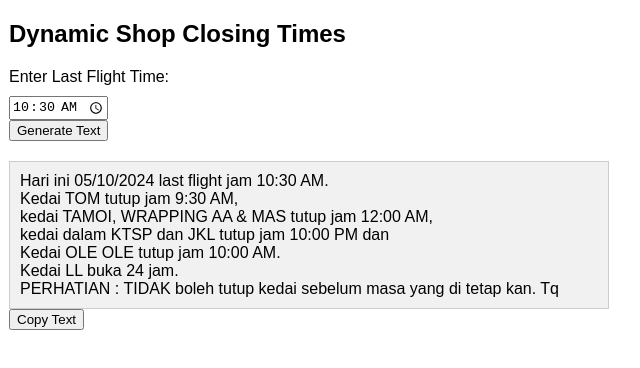
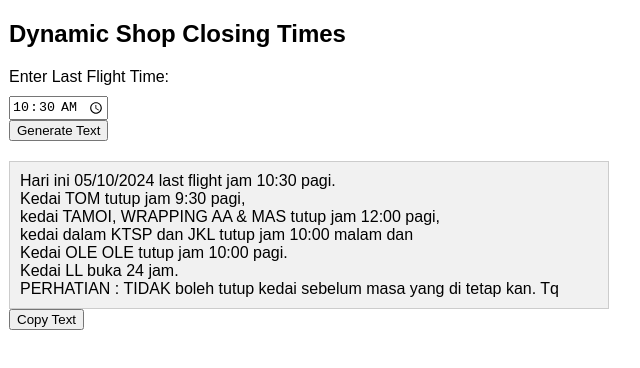
Before and after one commit to SmartProfits/flight, a plain HTML site: page index.html in a window 1280 px wide. Both pictures are taken after typing "10:30" into the empty fields and a click on the button "Generate Text". Shown: the full height of the page, 331-971 px from the left. Drawn offline with Linux system fonts and the light colour scheme.

Commit message:
Update index.html

```diff
--- a/index.html
+++ b/index.html
@@ -42,9 +42,9 @@
 </div>
 
 <script>
-    // Function to format time into 12-hour format with AM/PM
+    // Function to format time into 12-hour format with pagi/malam
     function formatTime(hours, minutes) {
-        let period = hours >= 12 ? 'PM' : 'AM';
+        let period = hours >= 12 ? 'malam' : 'pagi';
         let formattedHours = hours % 12 || 12; // Convert to 12-hour format, '0' becomes '12'
         let formattedMinutes = minutes < 10 ? '0' + minutes : minutes;
 
@@ -81,8 +81,8 @@
         const resultText = `
             Hari ini ${currentDate} last flight jam ${formatTime(hours, minutes)}.
             Kedai TOM tutup jam ${formatTime(timeTom.getHours(), timeTom.getMinutes())},
-            kedai TAMOI, WRAPPING AA & MAS tutup jam 12:00 AM,
-            kedai dalam KTSP dan JKL tutup jam 10:00 PM dan
+            kedai TAMOI, WRAPPING AA & MAS tutup jam 12:00 pagi,
+            kedai dalam KTSP dan JKL tutup jam 10:00 malam dan
             Kedai OLE OLE tutup jam ${formatTime(timeOle.getHours(), timeOle.getMinutes())}.
             Kedai LL buka 24 jam.
             PERHATIAN : TIDAK boleh tutup kedai sebelum masa yang di tetap kan. Tq
```
